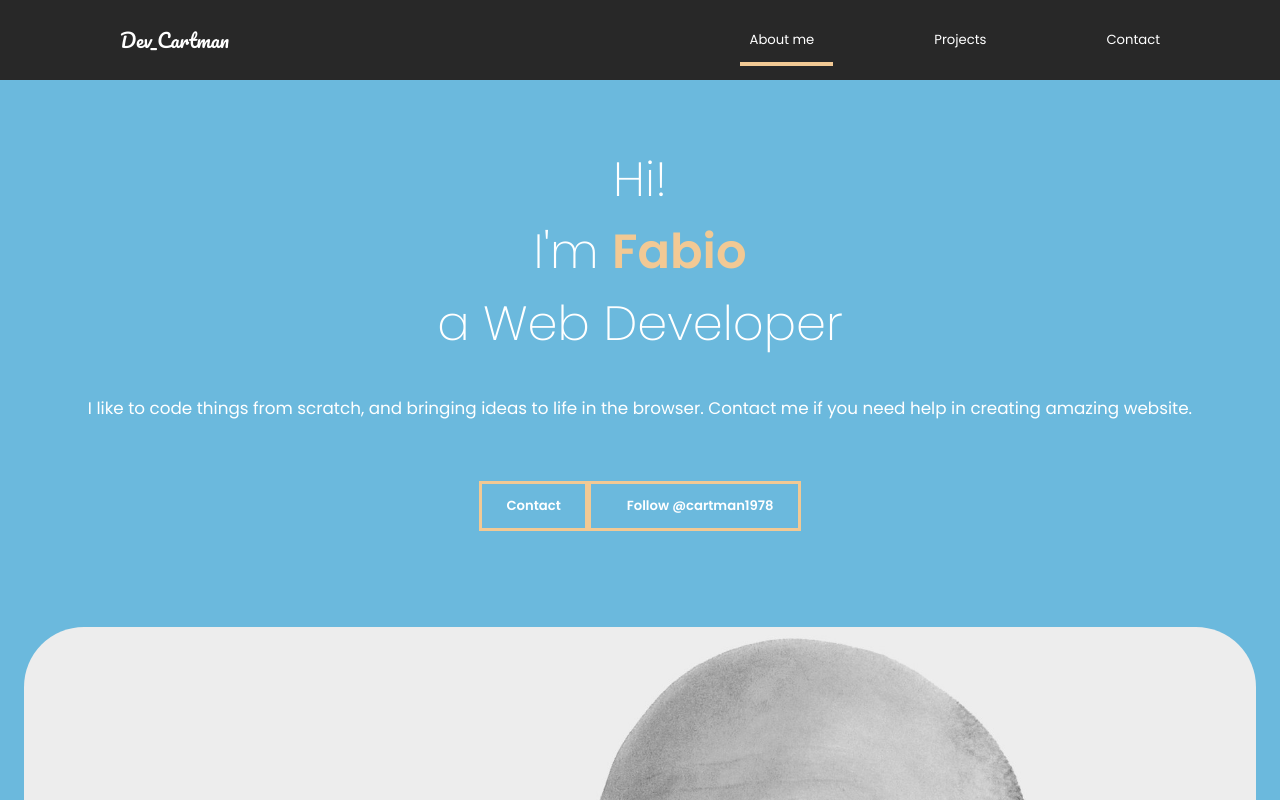
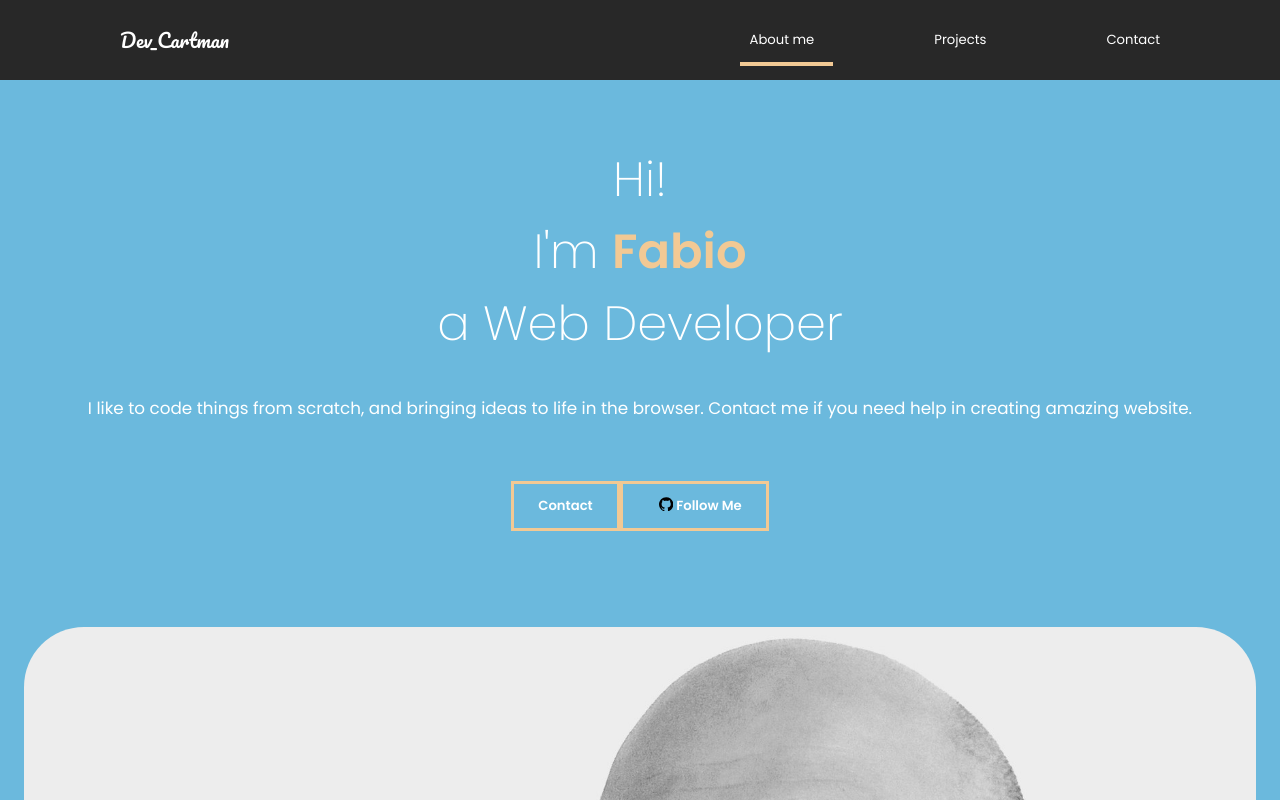
Before and after one commit to cartman1978/myportfolio, a React (Create React App) app: page / in a window 1280 px wide. Shown: the top 800 px of the page. Built offline with nearby package versions, Linux system fonts and the light colour scheme.

Commit message:
added github icon inside follow me button

```diff
--- a/src/components/AboutSection.js
+++ b/src/components/AboutSection.js
@@ -3,14 +3,30 @@ import profile from "../img/me.jpg";
 import GitHubButton from 'react-github-btn';
 //Styled
 import styled from "styled-components";
+import { makeStyles } from '@material-ui/core/styles';
 import { About, Description, Image, Hide } from "../styles";
 //Framer Motion
 import { motion } from 'framer-motion';
 import { titleAnim, fade, photoAnim } from '../animation';
 import Wave from './Wave';
 
+import { SiGithub } from "react-icons/si";
+
+const useStyles = makeStyles({
+
+
+
+    ico: {
+        marginBottom: - 1
+    }
+});
+
+
+
+
 const AboutSection = () => {
 
+    const classes = useStyles();
 
     return (
         <About>
@@ -35,7 +51,7 @@ const AboutSection = () => {
                     I like to code things from scratch, and bringing ideas to life in the browser.
                     Contact me if you need help in creating amazing website.</motion.p>
                 <motion.button variants={fade}><a id="btn-cont" href="/contact">Contact</a></motion.button>
-                <motion.button variants={fade}> <a id="btn-git" href="https://github.com/cartman1978" target="_blank" rel="noreferrer">Follow @cartman1978</a> </motion.button>
+                <motion.button variants={fade}> <a id="btn-git" href="https://github.com/cartman1978" target="_blank" rel="noreferrer"><SiGithub id="git"  className={classes.ico}/> Follow Me</a> </motion.button>
 
             </Description>
 
--- a/src/styles.css
+++ b/src/styles.css
@@ -69,7 +69,7 @@
 /* Color/shape of burger icon bars */
 
 .bm-burger-bars {
-    background: #FF8C00;
+    background: #f2c994;
 }
 
 /* Position and sizing of clickable cross button */
--- a/src/styles.js
+++ b/src/styles.js
@@ -30,6 +30,11 @@ export const Description = styled.div`
         text-decoration: none;
         color: #fff;
        margin-left: 12px;
+    }
+
+    #git {
+        color: #000;
+        font-size: 1.2rem;
     }
     @media (max-width: 1300px) {
             padding: 0;
```
